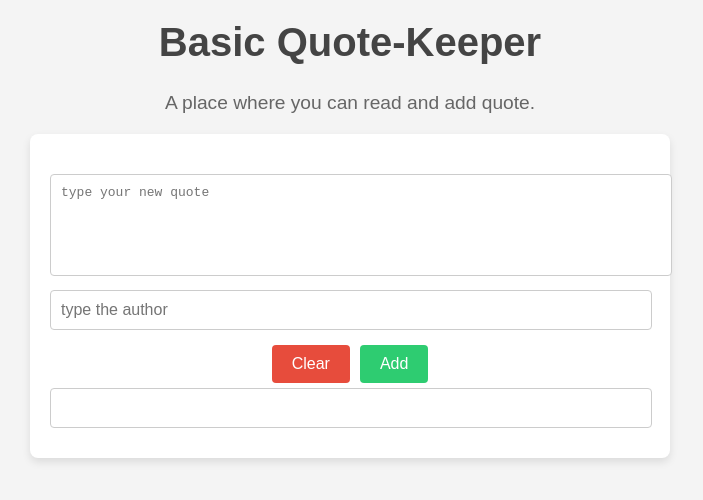
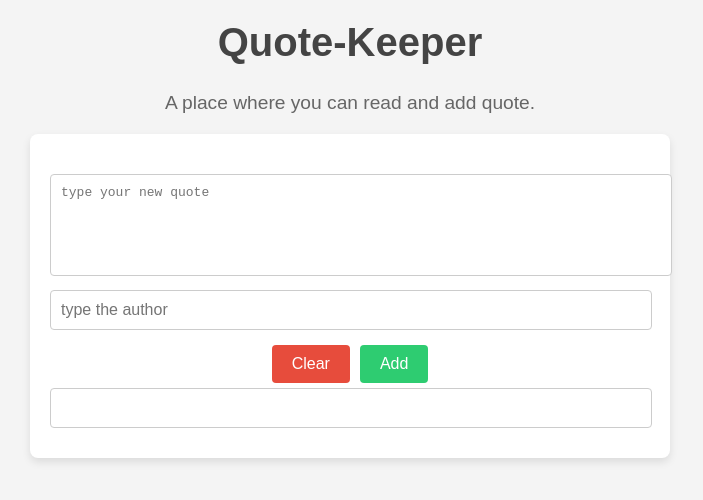
Before and after one commit to Olegario-III/quote-keeper, a plain HTML site: page index.html in a window 1280 px wide. Shown: the whole page, without its empty margins (290-993 px from the left). Drawn offline with Linux system fonts and the light colour scheme.

Commit message:
Update index.html
U

```diff
--- a/index.html
+++ b/index.html
@@ -9,7 +9,7 @@
     <script src="https://www.gstatic.com/firebasejs/9.22.2/firebase-firestore-compat.js"></script>
 </head>
 <body>
-    <h1>Basic Quote-Keeper</h1>
+    <h1>Quote-Keeper</h1>
     <p>A place where you can read and add quote.</p>
     <div class="outer-box">
         <div class="random-quote" id="random-quote"></div>
```
